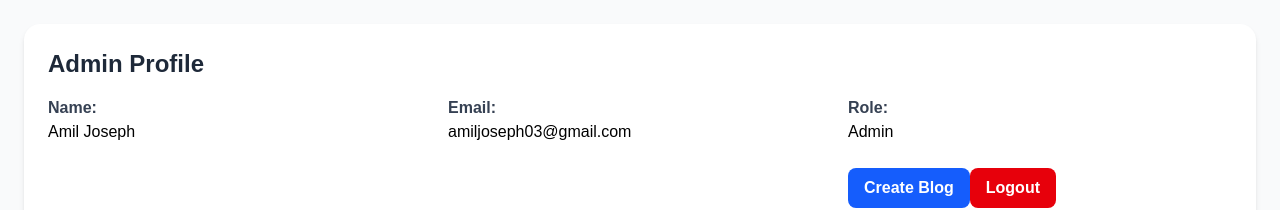
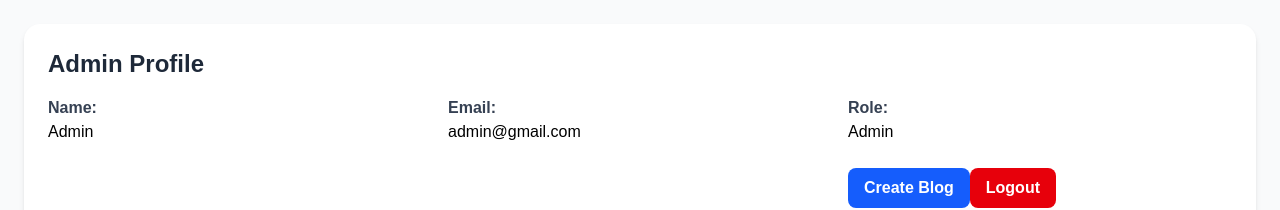
Before and after one commit to amiljoseph03/Blog-website, a React (Vite) app: page /dashboard in a window 1280 px wide. Shown: the top 210 px of the page. Built offline with nearby package versions, Linux system fonts and the light colour scheme; a web font is replaced by a local one.

Commit message:
logout success

```diff
--- a/src/pages/admin/dashboard/Dashboard.jsx
+++ b/src/pages/admin/dashboard/Dashboard.jsx
@@ -1,10 +1,12 @@
 import React, { useState } from 'react';
 import { FaEdit, FaTrash } from 'react-icons/fa';
-
+// import { Navigate } from 'react-router-dom';
+import { useNavigate } from 'react-router-dom';
 const AdminDashboard = () => {
+    const navigate = useNavigate();
   const admin = {
-    name: 'Amil Joseph',
-    email: 'amiljoseph03@gmail.com',
+    name: 'Admin',
+    email: 'admin@gmail.com',
     role: 'Admin',
   };
 
@@ -40,6 +42,14 @@ const AdminDashboard = () => {
     setBlogs(updatedBlogs);
   };
 
+
+  // .... logout
+  const logout = ()=>{
+    localStorage.clear('admin')
+    navigate('/')
+  }
+
+
   return (
     <div className="p-6 bg-gray-50 min-h-screen">
       {/* Admin Details */}
@@ -63,7 +73,9 @@ const AdminDashboard = () => {
               Create Blog
             </button>
 
-            <button className="bg-red-600 hover:bg-red-700 text-white font-semibold py-2 px-4 rounded-lg transition duration-200">
+            <button
+            onClick={logout}
+            className="bg-red-600 hover:bg-red-700 text-white font-semibold py-2 px-4 rounded-lg transition duration-200">
               Logout
             </button>
           </div>
```
